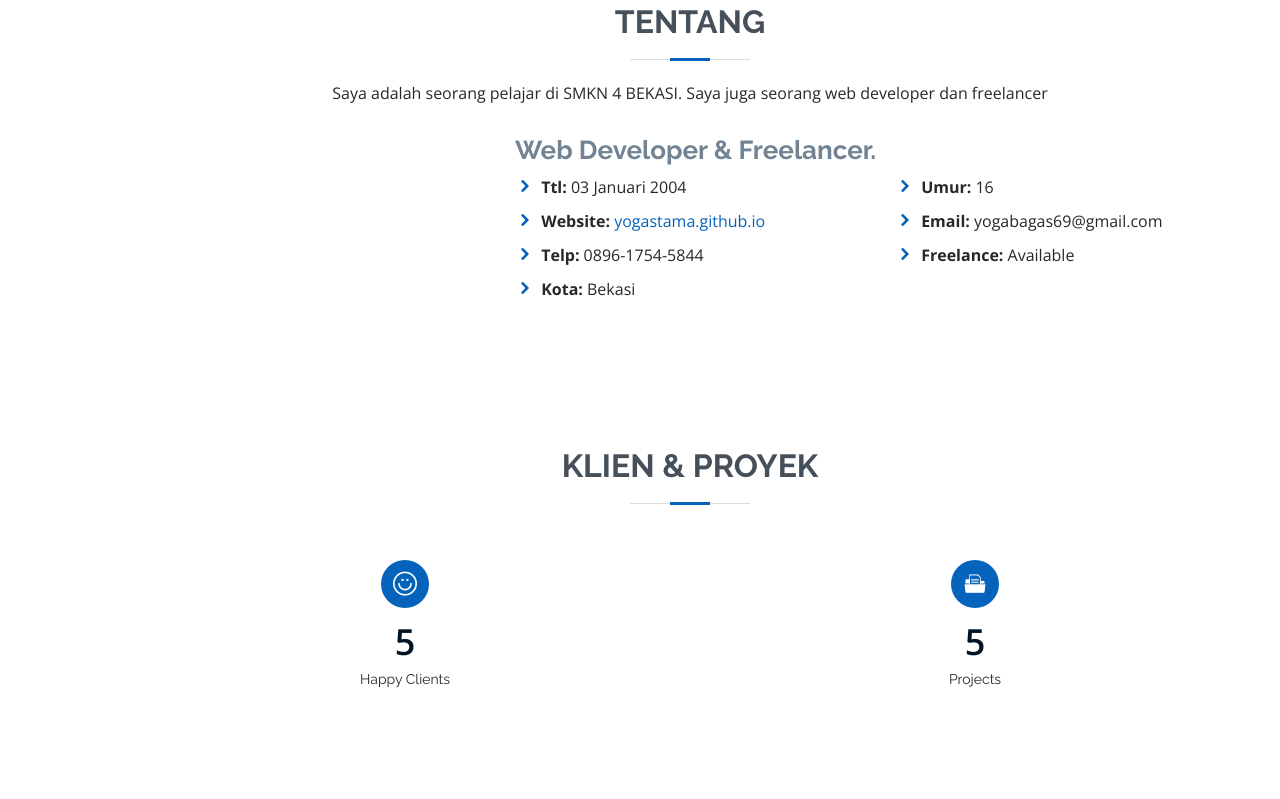
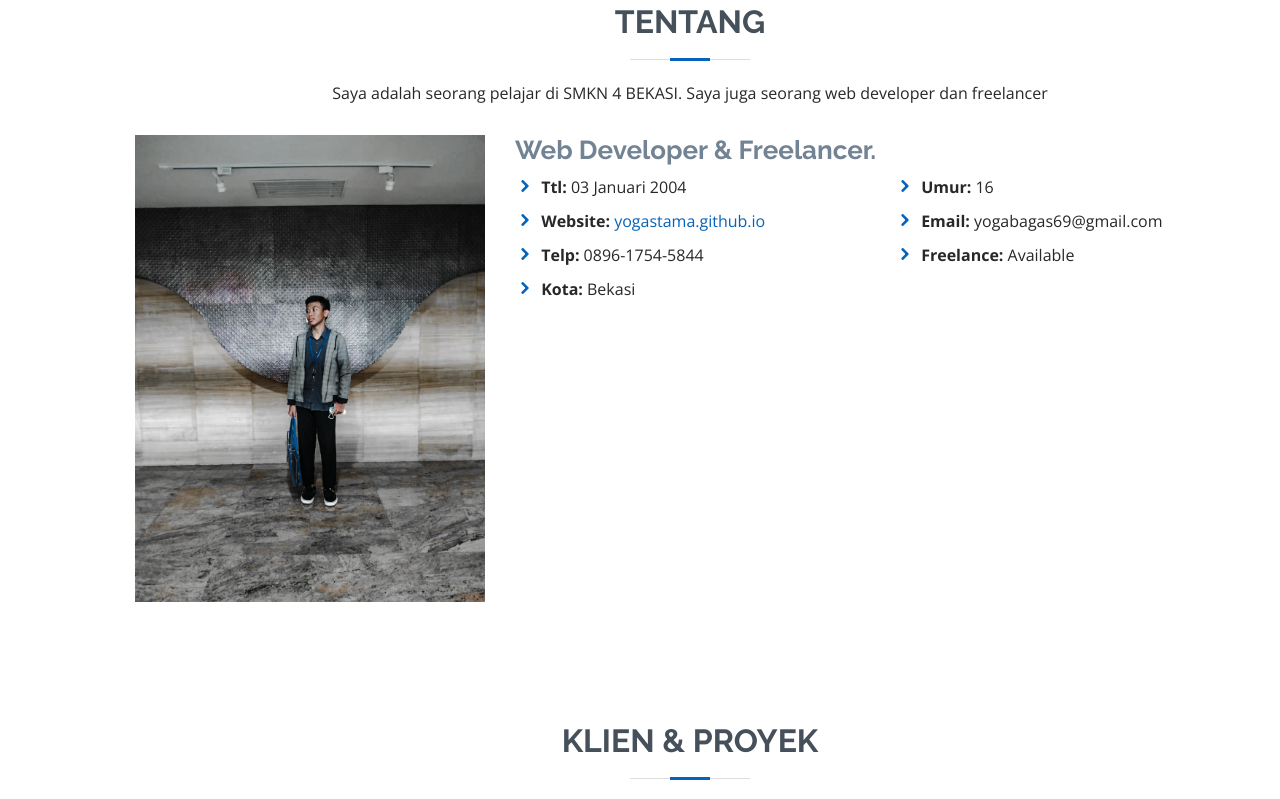
Before and after one commit to yogastama/yogastama.github.ioa, a plain HTML site: page index.html in a window 1280 px wide. Shown: the part 857-1656 px from the top of the page. Drawn offline with nearby package versions, Linux system fonts and the light colour scheme.

Commit message:
Update index.html

```diff
--- a/index.html
+++ b/index.html
@@ -86,7 +86,7 @@
 
         <div class="row">
           <div class="col-lg-4">
-            <img loading="lazy" data-src="assets/img/profile-img2.jpg" class="img-fluidlazyload " alt="">
+            <img loading="lazy" data-src="assets/img/profile-img2.jpg" class="img-fluid lazyload " alt="">
           </div>
           <div class="col-lg-8 pt-4 pt-lg-0 content">
             <h3>Web Developer &amp; Freelancer.</h3>
```
